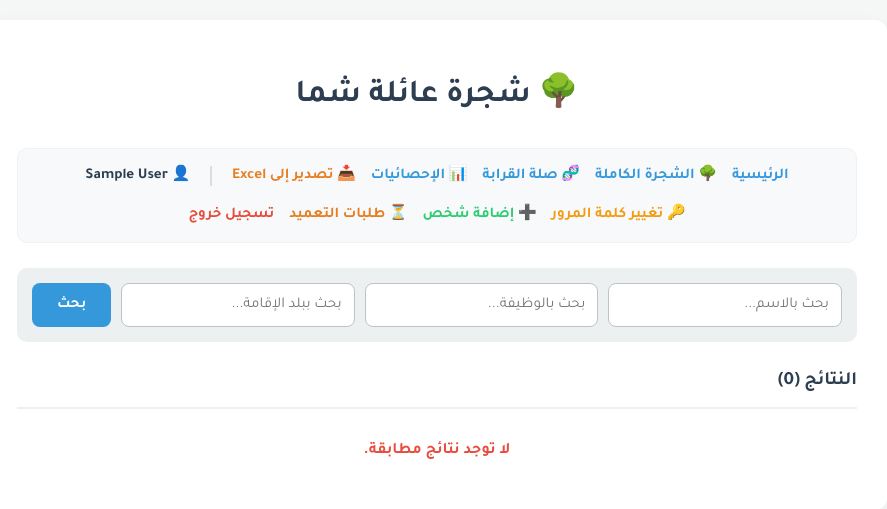
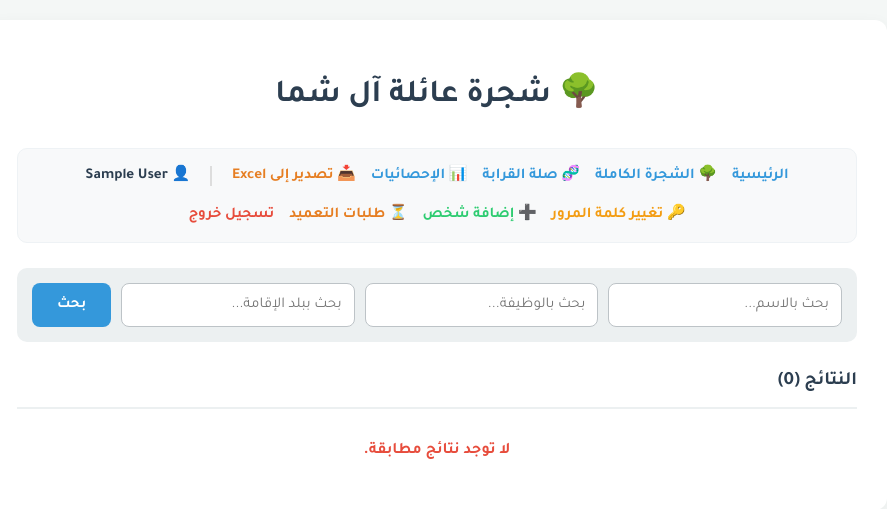
Before and after one commit to waseemshamma-sudo/family-tree, a Flask app: page / in a window 1280 px wide. Shown: the top 509 px of the page, without its empty margins (203-1090 px from the left). Run offline with Flask 3, Linux system fonts and the light colour scheme; the visitor is signed in with stand-in values (Sample User, id 1); data that the repository does not hold is empty; some libraries are stand-ins or nearby versions.

Commit message:
Update index.html

```diff
--- a/templates/index.html
+++ b/templates/index.html
@@ -71,7 +71,7 @@
 </head>
 <body>
     <div class="container">
-        <h1>🌳 شجرة عائلة شما</h1>
+        <h1>🌳  شجرة عائلة آل شما</h1>
 
         <!-- عرض الإشعارات (Flash Messages) -->
         {% with messages = get_flashed_messages(with_categories=true) %}
```
